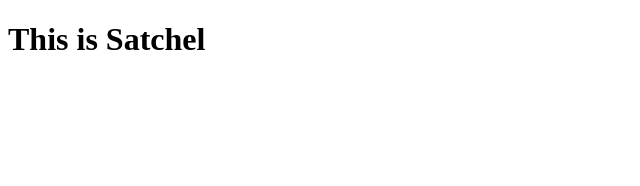
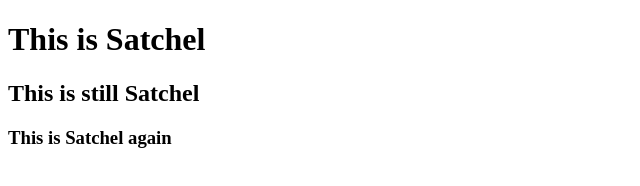
Before and after one commit to satch-mo/satch-mo.github.io, a plain HTML site: page index.html in a window 1280 px wide. Shown: the whole page, without its empty margins (0-640 px from the left). Drawn offline with Linux system fonts and the light colour scheme.

Commit message:
checking deployment

```diff
--- a/index.html
+++ b/index.html
@@ -4,10 +4,12 @@
     <meta charset="UTF-8">
     <meta http-equiv="X-UA-Compatible" content="IE=edge">
     <meta name="viewport" content="width=device-width, initial-scale=1.0">
-    <title>Document</title>
+    <title>Satchel</title>
 </head>
 <body>
     <h1>This is Satchel</h1>
+    <h2>This is still Satchel</h2>
+    <h3>This is Satchel again</h3>
 
 </body>
 </html>
```
